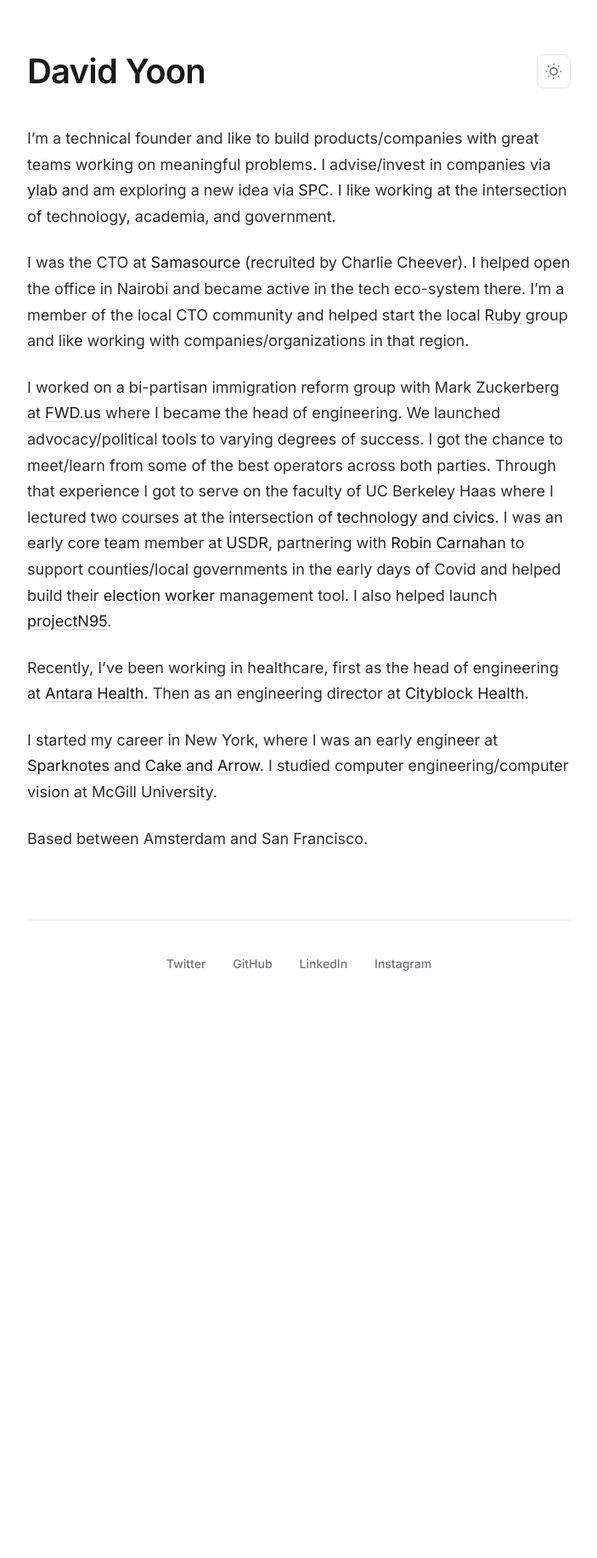
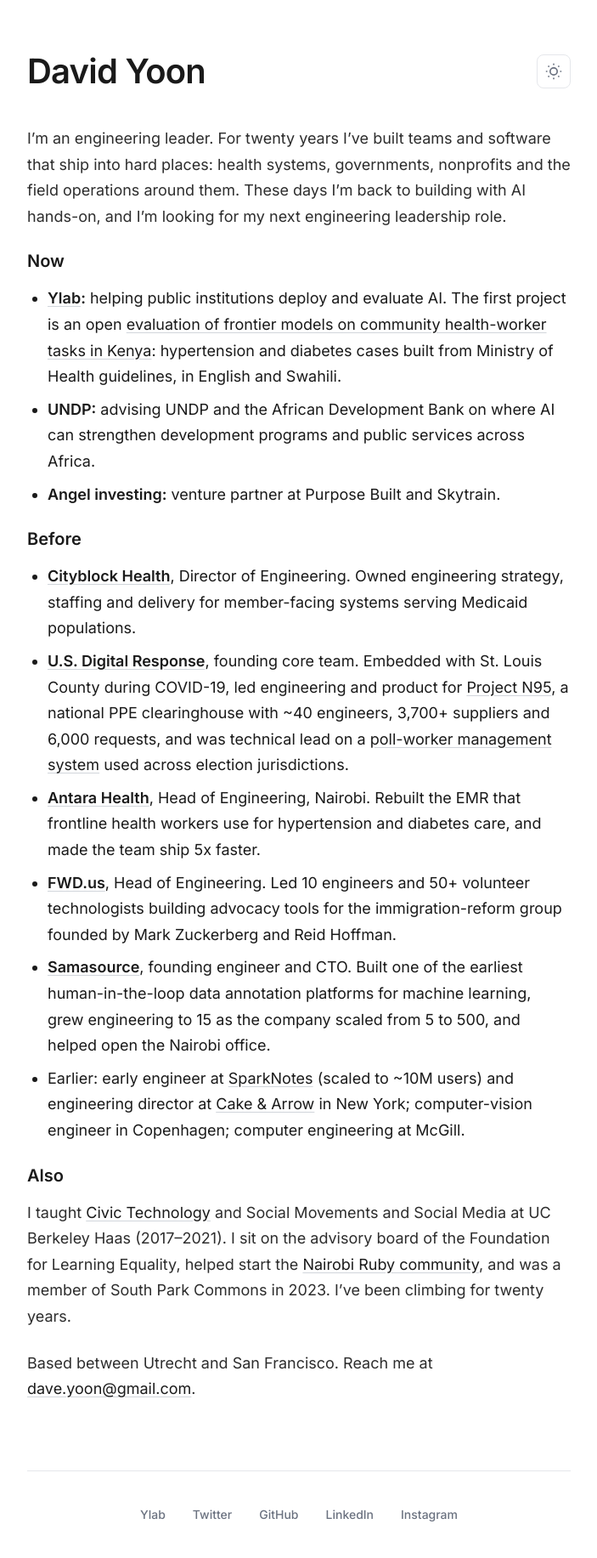
Before and after one commit to daveyoon/daveyoon.github.com, a Jekyll site: the page built from index.md, in a window 1280 px wide. Shown: the whole page at 85% size, without its empty margins (288-991 px from the left). Built offline with Jekyll 4.4.1, drawn with Linux system fonts in a browser that asks for light colours; before the commit the page ends 1186 px from its top, so only the background shows below that.

Commit message:
Refresh homepage around engineering leadership and current AI work
Rewrite the intro, add Now/Before/Also sections consistent with the
current résumé, fix the page title, and add description and Open Graph
tags for link previews.

Co-Authored-By: Claude Opus 5.5 <noreply@anthropic.com>
Claude-Session: https://claude.ai/code/session_01NX5uY3mpFMgd31aWtBw1EK

```diff
--- a/_layouts/default.html
+++ b/_layouts/default.html
@@ -7,7 +7,14 @@
     <link rel="stylesheet" type="text/css" href="stylesheets/stylesheet.css" media="screen" />
     <link rel="stylesheet" type="text/css" href="stylesheets/pygment_trac.css" media="screen" />
     <link rel="stylesheet" type="text/css" href="stylesheets/print.css" media="print" />
-    <title>{{title}} - David Yoon</title>
+    <title>{% if page.title and page.title != "David Yoon" %}{{ page.title }} · {% endif %}David Yoon</title>
+    <meta name="description" content="{{ page.description | default: site.description }}">
+    <meta property="og:title" content="David Yoon">
+    <meta property="og:description" content="{{ page.description | default: site.description }}">
+    <meta property="og:url" content="https://daveyoon.com{{ page.url }}">
+    <meta property="og:type" content="profile">
+    <meta name="twitter:card" content="summary">
+    <link rel="canonical" href="https://daveyoon.com{{ page.url }}">
   </head>
 
   <body>
@@ -33,10 +40,11 @@
 
       <footer class="footer">
         <nav class="footer-nav">
-          <a href="http://twitter.com/_daveyoon">Twitter</a>
-          <a href="http://github.com/daveyoon">GitHub</a>
-          <a href="http://www.linkedin.com/in/daveyoon/">LinkedIn</a>
-          <a href="http://instagram.com/daveyoon">Instagram</a>
+          <a href="https://ylab.co">Ylab</a>
+          <a href="https://twitter.com/_daveyoon">Twitter</a>
+          <a href="https://github.com/daveyoon">GitHub</a>
+          <a href="https://www.linkedin.com/in/daveyoon/">LinkedIn</a>
+          <a href="https://instagram.com/daveyoon">Instagram</a>
         </nav>
       </footer>
     </div>
--- a/index.md
+++ b/index.md
@@ -1,17 +1,28 @@
 ---
 layout: default
 title: David Yoon
+description: Engineering leader who builds and deploys technology with health systems, governments and nonprofits. Founding engineer and CTO at Samasource; now building and evaluating AI for public institutions at Ylab.
 ---
 
+I'm an engineering leader. For twenty years I've built teams and software that ship into hard places: health systems, governments, nonprofits and the field operations around them. These days I'm back to building with AI hands-on, and I'm looking for my next engineering leadership role.
 
-I'm a technical founder and like to build products/companies with great teams working on meaningful problems. I advise/invest in companies via [ylab](mailto:hello@ylab.co) and am exploring a new idea via [SPC](https://www.southparkcommons.com/). I like working at the intersection of technology, academia, and government.
+### Now
 
-I was the CTO at [Samasource](https://sama.com) (recruited by Charlie Cheever). I helped open the office in Nairobi and became active in the tech eco-system there. I'm a member of the local CTO community and helped start the local [Ruby](https://github.com/nairuby) group and like working with companies/organizations in that region.
+- **[Ylab](https://ylab.co):** helping public institutions deploy and evaluate AI. The first project is an open [evaluation of frontier models on community health-worker tasks in Kenya](https://github.com/daveyoon/health-worker-evals): hypertension and diabetes cases built from Ministry of Health guidelines, in English and Swahili.
+- **UNDP:** advising UNDP and the African Development Bank on where AI can strengthen development programs and public services across Africa.
+- **Angel investing:** venture partner at Purpose Built and Skytrain.
 
-I worked on a bi-partisan immigration reform group with Mark Zuckerberg at [FWD.us](https://www.theguardian.com/world/2013/apr/11/mark-zuckerberg-launches-immigration-group) where I became the head of engineering. We launched advocacy/political tools to varying degrees of success. I got the chance to meet/learn from some of the best operators across both parties. Through that experience I got to serve on the faculty of UC Berkeley Haas where I lectured two courses at the intersection of [technology and civics](https://haas.berkeley.edu/wp-content/uploads/Syllabus-UGBA39E-Civic-Technology.pdf). I was an early core team member at [USDR](https://www.usdigitalresponse.org/), partnering with [Robin Carnahan](https://en.wikipedia.org/wiki/Robin_Carnahan) to support counties/local governments in the early days of Covid and helped build their [election worker](https://www.usdigitalresponse.org/case-studies/automating-harris-countys-student-election-clerk-program) management tool. I also helped launch [projectN95](https://www.newyorker.com/news/letter-from-trumps-washington/the-coronavirus-and-how-the-united-states-ended-up-with-nurses-wearing-garbage-bags).
+### Before
 
-Recently, I've been working in healthcare, first as the head of engineering at [Antara Health](https://www.notboring.co/p/antara-health-natively-integrated). Then as an engineering director at [Cityblock Health](https://www.cityblock.com/).
+- **[Cityblock Health](https://www.cityblock.com/)**, Director of Engineering. Owned engineering strategy, staffing and delivery for member-facing systems serving Medicaid populations.
+- **[U.S. Digital Response](https://www.usdigitalresponse.org/)**, founding core team. Embedded with St. Louis County during COVID-19, led engineering and product for [Project N95](https://www.newyorker.com/news/letter-from-trumps-washington/the-coronavirus-and-how-the-united-states-ended-up-with-nurses-wearing-garbage-bags), a national PPE clearinghouse with ~40 engineers, 3,700+ suppliers and 6,000 requests, and was technical lead on a [poll-worker management system](https://www.usdigitalresponse.org/case-studies/automating-harris-countys-student-election-clerk-program) used across election jurisdictions.
+- **[Antara Health](https://www.notboring.co/p/antara-health-natively-integrated)**, Head of Engineering, Nairobi. Rebuilt the EMR that frontline health workers use for hypertension and diabetes care, and made the team ship 5x faster.
+- **[FWD.us](https://www.theguardian.com/world/2013/apr/11/mark-zuckerberg-launches-immigration-group)**, Head of Engineering. Led 10 engineers and 50+ volunteer technologists building advocacy tools for the immigration-reform group founded by Mark Zuckerberg and Reid Hoffman.
+- **[Samasource](https://sama.com)**, founding engineer and CTO. Built one of the earliest human-in-the-loop data annotation platforms for machine learning, grew engineering to 15 as the company scaled from 5 to 500, and helped open the Nairobi office.
+- Earlier: early engineer at [SparkNotes](https://www.sparknotes.com) (scaled to ~10M users) and engineering director at [Cake & Arrow](https://cakeandarrow.com/) in New York; computer-vision engineer in Copenhagen; computer engineering at McGill.
 
-I started my career in New York, where I was an early engineer at [Sparknotes](http://sparknotes.com) and [Cake and Arrow](https://cakeandarrow.com/). I studied computer engineering/computer vision at McGill University.
+### Also
 
-Based between Amsterdam and San Francisco.
+I taught [Civic Technology](https://haas.berkeley.edu/wp-content/uploads/Syllabus-UGBA39E-Civic-Technology.pdf) and Social Movements and Social Media at UC Berkeley Haas (2017–2021). I sit on the advisory board of the Foundation for Learning Equality, helped start the [Nairobi Ruby community](https://github.com/nairuby), and was a member of South Park Commons in 2023. I've been climbing for twenty years.
+
+Based between Utrecht and San Francisco. Reach me at [dave.yoon@gmail.com](mailto:dave.yoon@gmail.com).
```
